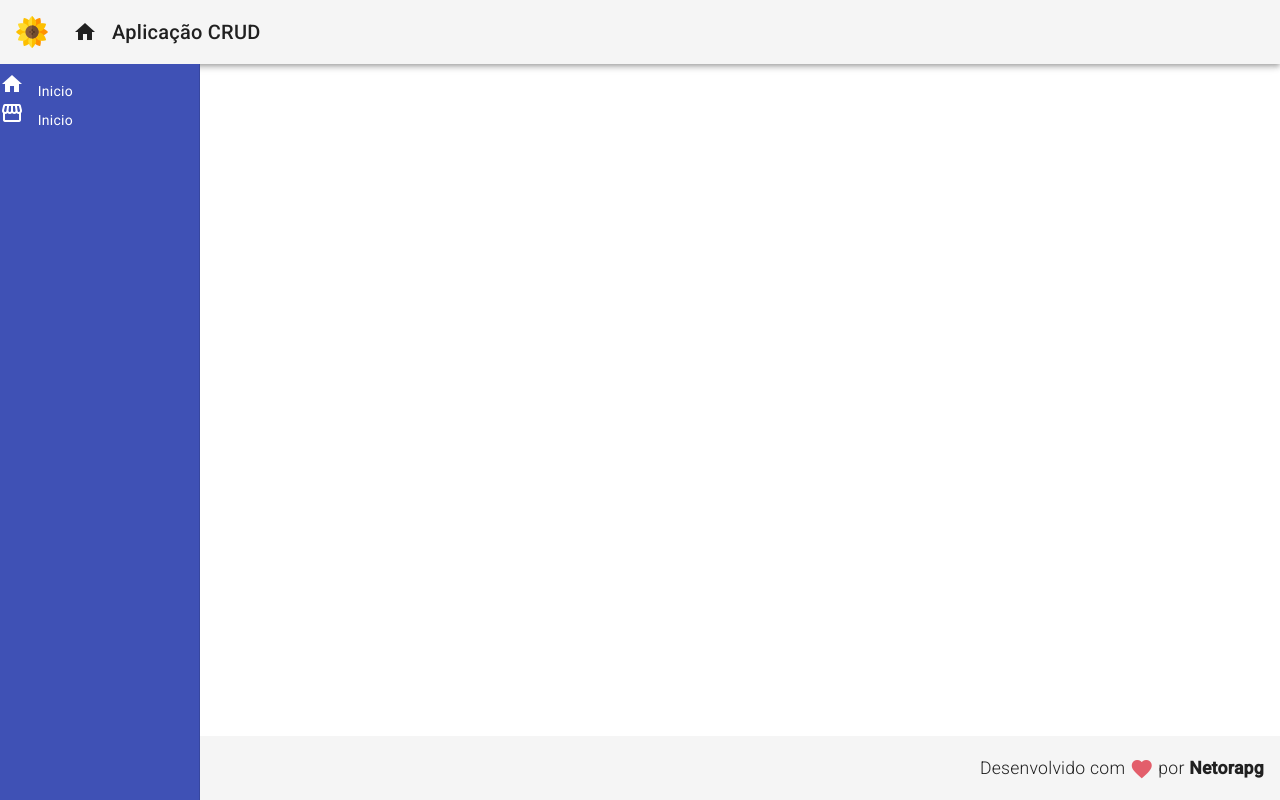
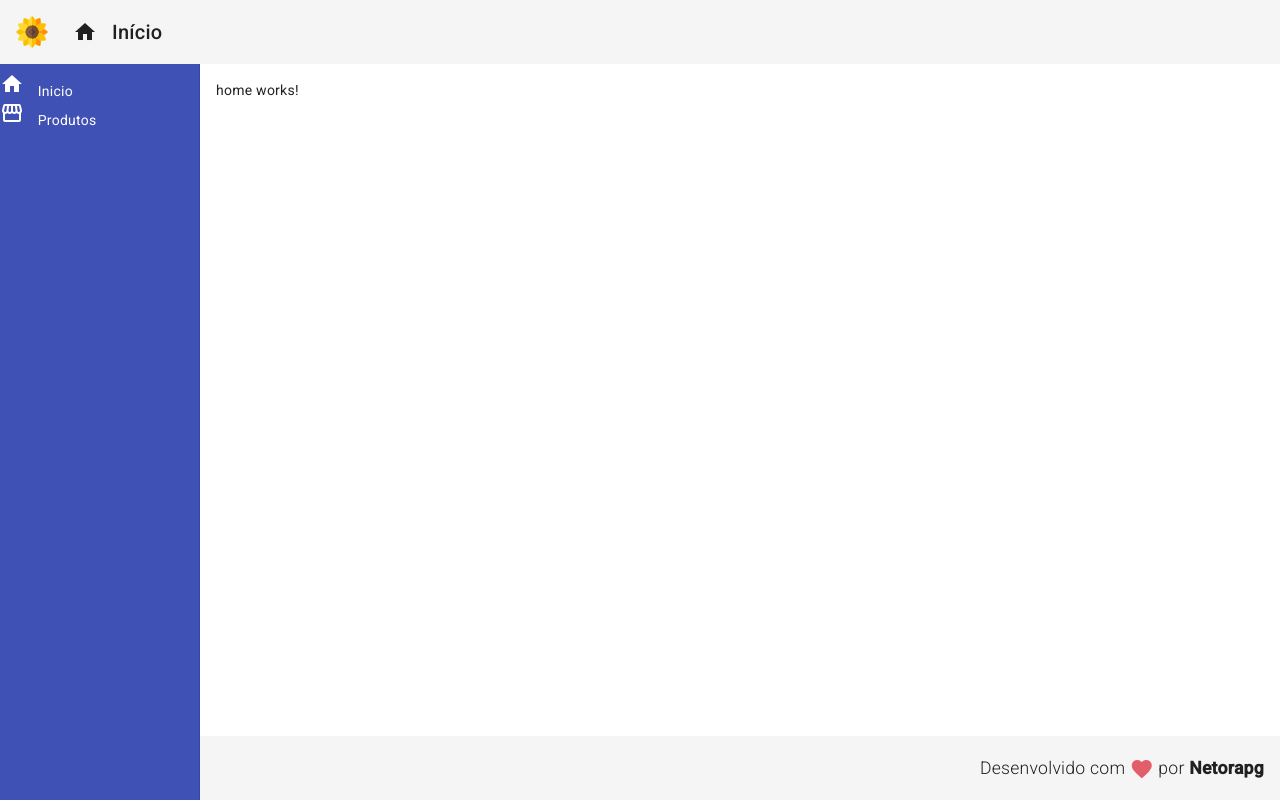
Before and after one commit to netorapg/CRUDInAngular, an Angular app in the folder frontend/: page / in a window 1280 px wide. Built offline with nearby package versions, Linux system fonts and the light colour scheme.

Commit message:
trabalhando na tela de inicio

```diff
--- a/frontend/src/app/components/template/header/header.component.html
+++ b/frontend/src/app/components/template/header/header.component.html
@@ -10,7 +10,7 @@
                 home
 
             </i>
-            Aplicação CRUD
+            Início
         </a>
     </span>
 </mat-toolbar>
--- a/frontend/src/app/components/template/nav/nav.component.css
+++ b/frontend/src/app/components/template/nav/nav.component.css
@@ -10,3 +10,8 @@
 .sidenav i {
     padding-right: 10px;
 }
+
+.content {
+    padding: 16px;
+    background-color: #fff;
+}
--- a/frontend/src/app/components/template/nav/nav.component.html
+++ b/frontend/src/app/components/template/nav/nav.component.html
@@ -12,8 +12,11 @@
                 <i class="material-icons">
                     storefront
                 </i>
-                Inicio
+                Produtos
             </a>
         </mat-nav-list>
     </mat-sidenav>
+    <mat-sidenav-content class="content">
+        <app-home></app-home>
+    </mat-sidenav-content>
 </mat-sidenav-container>
--- /dev/null
+++ b/frontend/src/app/views/home/home.component.html
@@ -0,0 +1 @@
+<p>home works!</p>
```
Also changed, not shown: frontend/src/app/components/template/nav/nav.component.ts (+7 -5 lines), frontend/src/app/views/home/home.component.ts (added, +12 -0 lines), frontend/src/app/views/home/home.component.css (added).
